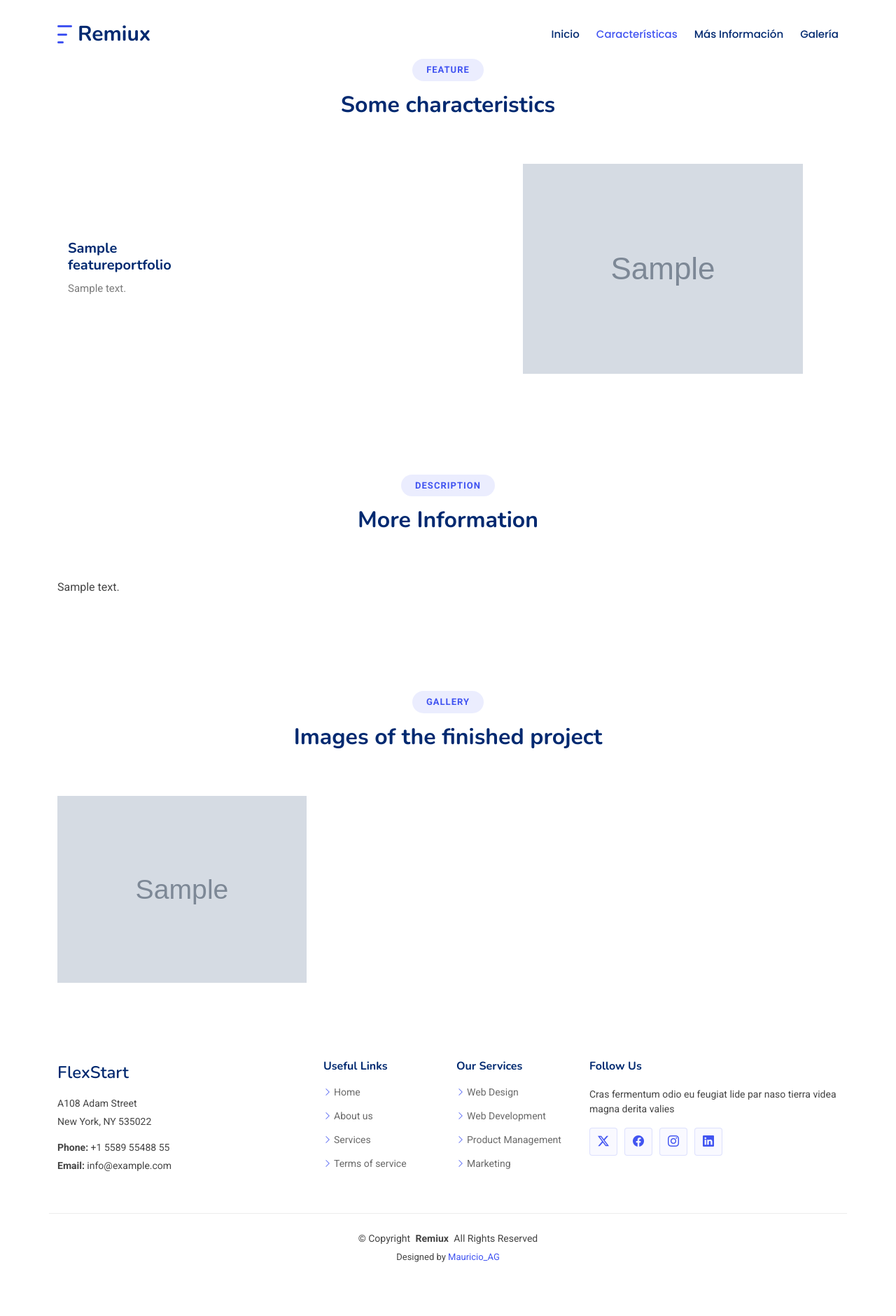
After one commit to elMauro2003/company_landing, a Django app: page /portfolio/1/ in a window 1280 px wide. The commit adds this page. Shown: the whole page at 70% size. Run offline with Django 5.2, Linux system fonts and the light colour scheme; tables that the repository leaves empty hold one stand-in row (values such as "Sample post"); grey boxes marked "Sample" are stand-in pictures; some libraries are stand-ins or nearby versions.

Commit message:
feat: Navigation and models update on project-details template
Added new field to Portfolio model, new section for long description view and navigation menu enabled correctly

```diff
--- a/apps/general/views.py
+++ b/apps/general/views.py
@@ -16,7 +16,10 @@ def index(request):
     teams = Team.objects.all()
     filters = Filter.objects.all()
 
+    current_url = request.path
+
     return render(request, 'index.html', {
+        'current_url': current_url,
         'hero': hero,
         'about': about,
         'alt_feature': alt_feature,
@@ -26,6 +29,7 @@ def index(request):
         'testimonials': testimonials,
         'teams': teams,
         'filters': filters,
+        'current_url': current_url,
     })
 
 def create_contact(request):
--- a/apps/portfolio/models.py
+++ b/apps/portfolio/models.py
@@ -16,6 +16,7 @@ class Portfolio(models.Model):
     project_name = models.CharField(max_length=200)
     filter = models.CharField(max_length=100, blank=False, null=False, default='app')
     description = models.TextField()
+    long_description = models.TextField(null=True, blank=True)
     image = models.ImageField(upload_to='portfolio/')
     button1_text = models.CharField(max_length=100, blank=True, null=True)
     button2_text = models.CharField(max_length=100, blank=True, null=True)
@@ -23,3 +24,22 @@ class Portfolio(models.Model):
 
     def __str__(self):
         return self.project_name
+
+
+class FeaturePortfolio(models.Model):
+    icon = models.CharField(max_length=80, default="bi bi-1-square-fill")
+    name = models.CharField(max_length=80)
+    description = models.TextField(max_length=255)
+    portfolio = models.ForeignKey(Portfolio, on_delete=models.CASCADE)
+
+    def __str__(self):
+        return self.name
+
+
+class GalleryPortfolio(models.Model):
+    name = models.CharField(max_length=100)
+    image = models.ImageField(upload_to='portfolio/')
+    portfolio = models.ForeignKey(Portfolio, on_delete=models.CASCADE)
+
+    def __str__(self):
+        return self.name
--- a/apps/portfolio/views.py
+++ /dev/null
@@ -1,3 +0,0 @@
-from django.shortcuts import render
-
-# Create your views here.
--- /dev/null
+++ b/apps/portfolio/views/portfolio_views.py
@@ -0,0 +1,9 @@
+from django.shortcuts import render
+
+from apps.portfolio.models import Portfolio
+
+# Create your views here.
+
+def portfolio_detail(request,pk):
+    project=Portfolio.objects.get(pk=pk)
+    return render(request, 'landing_page/portfolio/portfolio_detail.html', {'project': project})
--- a/company_landing/urls.py
+++ b/company_landing/urls.py
@@ -23,6 +23,7 @@ urlpatterns = [
     path('admin/', admin.site.urls),
     path('', include('apps.general.urls')),
     path('users/', include('apps.users.urls')),
+    path('portfolio/', include('apps.portfolio.urls.portfolio_urls')),
     #path('', include('django.contrib.auth.urls')),
     re_path(r'^media/(?P<path>.*)$',serve,{'document_root':settings.MEDIA_ROOT}),
     re_path(r'^static/(?P<path>.*)$', serve, {'document_root': settings.STATIC_ROOT}),
--- a/templates/landing_page/header/header.html
+++ b/templates/landing_page/header/header.html
@@ -10,17 +10,26 @@
 
       <nav id="navmenu" class="navmenu">
         <ul>
+          {% if current_url == '/' %}
           <li><a href="#hero" class="active">Inicio<br></a></li>
           <li><a href="#about">Nosotros</a></li>
           <li><a href="#services">Servicios</a></li>
           <li><a href="#portfolio">Portafolio</a></li>
           <li><a href="#team">Equipo</a></li>
           <li><a href="#contact">Contacto</a></li>
+          {% else %}
+          <li><a href="{% url 'index' %}" class="active">Inicio<br></a></li>
+          <li><a href="#alt-features">Características</a></li>
+          <li><a href="#more-info">Más Información</a></li>
+          <li><a href="#portfolio">Galería</a></li>
+          {% endif %}
+
         </ul>
         <i class="mobile-nav-toggle d-xl-none bi bi-list"></i>
       </nav>
-
+      {% if current_url == '/' %}
       <a class="btn-getstarted flex-md-shrink-0" href="index.html#about">Get Started</a>
+      {% endif %}
 
     </div>
   </header>
--- a/templates/landing_page/portfolio/portfolio.html
+++ b/templates/landing_page/portfolio/portfolio.html
@@ -28,7 +28,7 @@
                 <h4>{{project.project_name}}</h4>
                 <p>{{project.description}}</p>
                 <a href="{{project.image.url}}" title="{{project.button1_text}}" data-gallery="portfolio-gallery-app" class="glightbox preview-link"><i class="bi bi-zoom-in"></i></a>
-                <a href="{{project.button2_link}}" title="{{project.button2_text}}" class="details-link"><i class="bi bi-link-45deg"></i></a>
+                <a href="{% url "portfolio_detail" pk=project.pk %}" title="{{project.button2_text}}" class="details-link"><i class="bi bi-eye"></i></a>
               </div>
             </div>
           </div><!-- End Portfolio Item -->
--- /dev/null
+++ b/templates/landing_page/portfolio/portfolio_detail.html
@@ -0,0 +1,84 @@
+{% extends "base.html" %}
+{% load static %}
+
+{% block content %}
+  <!-- Features Section -->
+<section id="alt-features" class="alt-features section ">
+    <div class="container section-title mt-4" data-aos="fade-up">
+        <h2>Feature</h2>
+        <p>Some characteristics</p>
+      </div>
+    <div class="container ">
+      <div class="row gy-5">
+        <div class="col-xl-7 d-flex order-2 order-xl-1" data-aos="fade-up" data-aos-delay="200">
+          <div class="row align-self-center gy-5">
+            {% for feat in project.featureportfolio_set.all %}
+            <div class="col-md-6 icon-box">
+                <i class="{{feat.icon}}"></i>
+              <div>
+                <h4>{{feat.name}}</h4>
+                <p>{{feat.description}}</p>
+              </div>
+            </div><!-- End Feature Item -->
+            {% endfor %}
+          </div>
+        </div>
+        <div class="col-xl-5 d-flex align-items-center order-1 order-xl-2" data-aos="fade-up" data-aos-delay="100">
+          <img src="{% if project.image %}{{project.image.url}}{% else %}{% static 'assets/img/alt-features.png' %}{% endif %} " class="img-fluid" alt="">
+        </div>
+
+      </div>
+
+    </div>
+
+  </section><!--Features Section -->
+
+  <!-- Long Description Section -->
+  <section id="more-info" class="alt-features section ">
+    <div class="container section-title mt-4" data-aos="fade-up">
+        <h2>Description</h2>
+        <p>More Information</p>
+      </div>
+
+    <div class="container" data-aos="fade-up">
+      <div class="row">
+        <div class="col-md-12">
+          <p>
+            {{project.long_description}}
+          </p>
+        </div>
+
+      </div>
+    </div>
+
+  </section><!--Long Description Section -->
+
+  <!-- Images Section -->
+<section id="portfolio" class="portfolio section">
+
+    <!-- Section Title -->
+    <div class="container section-title" data-aos="fade-up">
+      <h2>Gallery</h2>
+      <p>Images of the finished project</p>
+    </div><!-- End Section Title -->
+
+    <div class="container">
+
+        <div class="row gy-4 isotope-container" data-aos="fade-up" data-aos-delay="200">
+          {% for image in project.galleryportfolio_set.all %}
+          <div class=" col-lg-4 col-md-6 portfolio-item isotope-item filter-{{project.filter}}">
+            <div class="portfolio-content h-100">
+              <img src="{{image.image.url}}" class="img-fluid" alt="{{image.name}}">
+              <div class="portfolio-info">
+                <h4>{{image.name}}</h4>
+                <a href="{{image.image.url}}" title="{{image.name}}" data-gallery="portfolio-gallery-app" class=" glightbox preview-link"><i class="bi bi-zoom-in"></i></a>
+             </div>
+            </div>
+          </div>
+          {% endfor %}
+
+        </div>
+    </div>
+
+  </section><!-- /Images Section -->
+{% endblock %}
```
Also changed, not shown: apps/portfolio/admin.py (+33 -3 lines), apps/portfolio/urls/portfolio_urls.py (added, +9 -0 lines), apps/portfolio/migrations/0002_featureportfolio_galleryportfolio.py (added), apps/portfolio/migrations/0003_alter_featureportfolio_description.py (added), apps/portfolio/migrations/0004_featureportfolio_icon.py (added), apps/portfolio/migrations/0005_portfolio_long_description.py (added), 1 other file.
